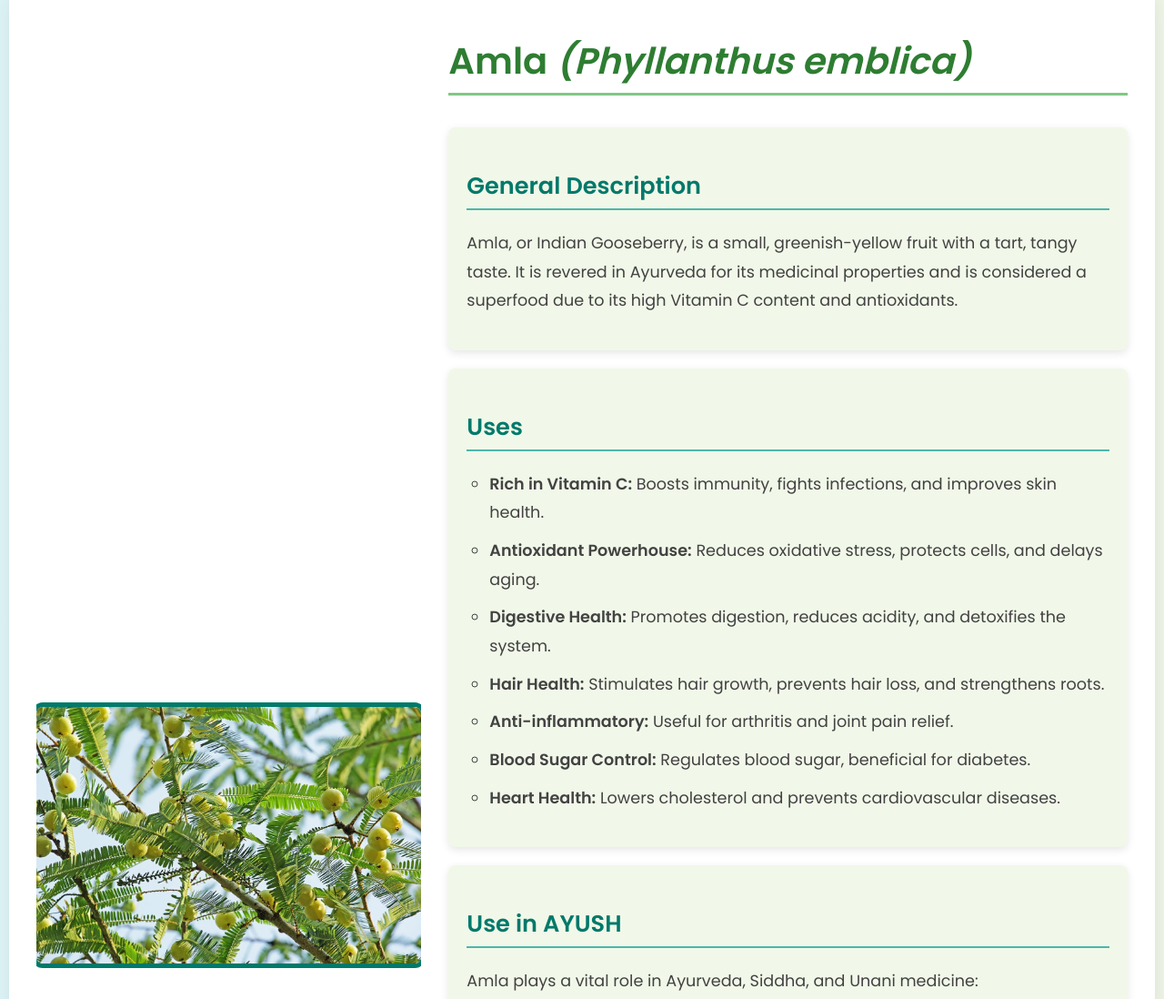
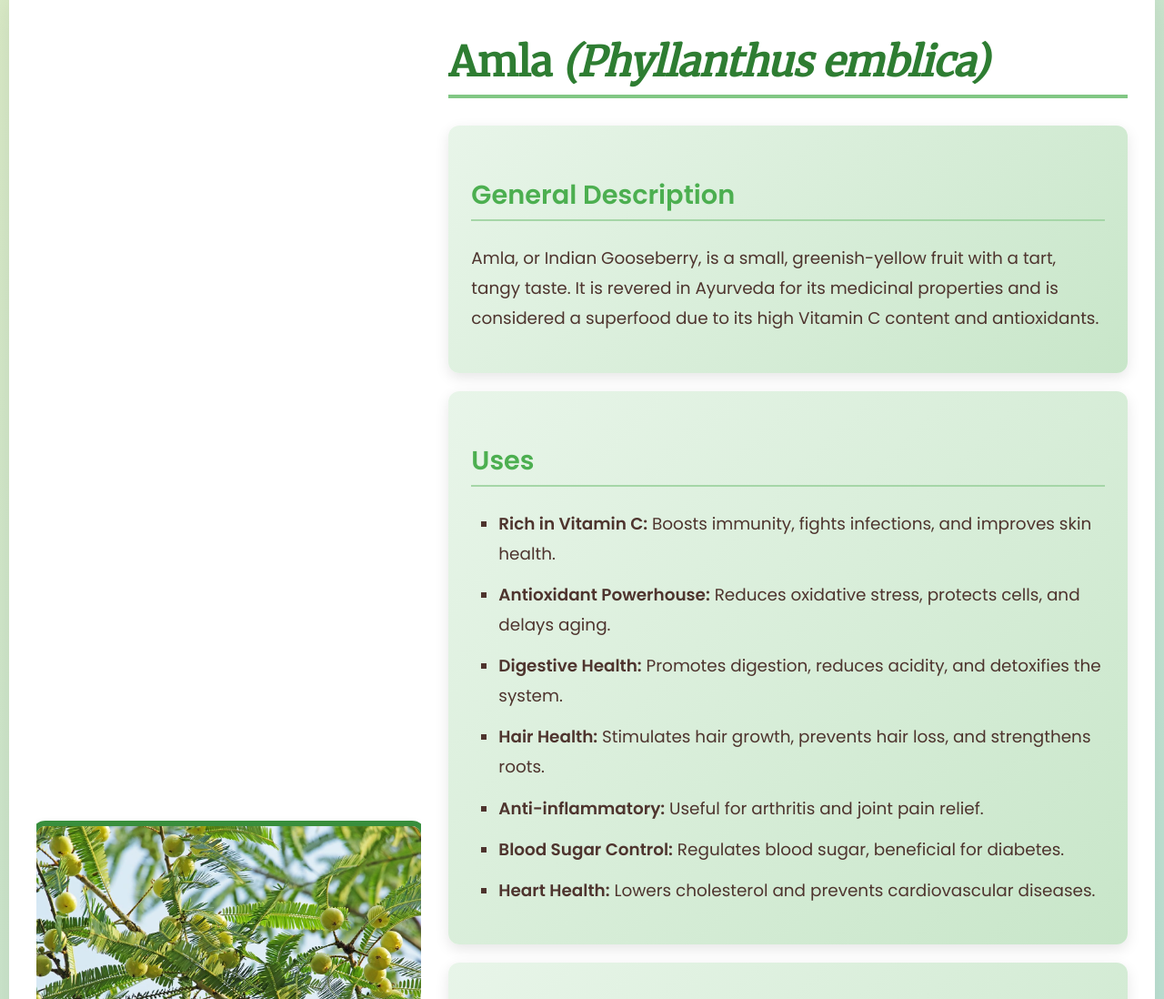
Before and after one commit to Ayushpremrocks/Virtual-Herbal-Garden, a plain HTML site: page amla.html in a window 1280 px wide. Shown: the part 80-1178 px from the top of the page at 91% size. Drawn offline with Linux system fonts and the light colour scheme.

Commit message:
Update third page.css

```diff
--- a/third page.css
+++ b/third page.css
@@ -1,12 +1,16 @@
-@import url('https://fonts.googleapis.com/css2?family=Poppins:wght@300;400;600&display=swap');
-
+@import url('https://fonts.googleapis.com/css2?family=Poppins:wght@300;400;600&family=Merriweather:wght@300;400&display=swap');
 body {
     font-family: 'Poppins', sans-serif;
     margin: 0;
     padding: 0;
-    background: linear-gradient(to right, #e0f7fa, #f1f8e9);
-    color: #333;
+    background: linear-gradient(135deg, #dcedc8, #b2dfdb);
+    color: #1b5e20;
     overflow-x: hidden;
+    transition: background-color 0.6s;
+}
+
+body:hover {
+    background-color: #c8e6c9;
 }
 
 .container {
@@ -14,22 +18,22 @@ body {
     margin: 60px auto;
     padding: 30px;
     background-color: #ffffff;
-    box-shadow: 0 10px 30px rgba(0, 0, 0, 0.1);
-    border-radius: 12px;
+    box-shadow: 0 10px 40px rgba(0, 0, 0, 0.1);
+    border-radius: 16px;
     display: flex;
     flex-wrap: wrap;
     gap: 30px;
-    animation: fadeIn 0.8s ease-in-out;
+    animation: slideIn 1s ease-in-out;
 }
 
-@keyframes fadeIn {
+@keyframes slideIn {
     0% {
         opacity: 0;
-        transform: translateY(30px);
+        transform: translateX(-100px);
     }
     100% {
         opacity: 1;
-        transform: translateY(0);
+        transform: translateX(0);
     }
 }
 
@@ -37,7 +41,7 @@ body {
     flex: 1 1 350px;
     max-width: 450px;
     overflow: hidden;
-    border-radius: 12px;
+    border-radius: 16px;
     display: flex;
     justify-content: center;
     align-items: center;
@@ -47,16 +51,15 @@ body {
 .plant-photo img {
     width: 100%;
     height: auto;
-    display: block;
-    border: 5px solid #00796b;
-    border-radius: 12px;
-    transition: transform 0.6s ease;
-    transform-style: preserve-3d;
-    backface-visibility: hidden;
+    border: 6px solid #388e3c;
+    border-radius: 16px;
+    transition: transform 0.8s ease, box-shadow 0.4s;
+    box-shadow: 0 10px 15px rgba(0, 0, 0, 0.2);
 }
 
 .plant-photo:hover img {
-    transform: rotateY(180deg);
+    transform: scale(1.1) rotateY(180deg);
+    box-shadow: 0 20px 30px rgba(0, 0, 0, 0.3);
 }
 
 .plant-details {
@@ -64,58 +67,69 @@ body {
     display: flex;
     flex-direction: column;
     gap: 20px;
+    animation: fadeUp 0.8s ease-in-out;
+}
+
+@keyframes fadeUp {
+    0% {
+        opacity: 0;
+        transform: translateY(40px);
+    }
+    100% {
+        opacity: 1;
+        transform: translateY(0);
+    }
 }
 
 .plant-details h1 {
-    font-size: 2.5em;
+    font-size: 2.8em;
+    font-family: 'Merriweather', serif;
     color: #2e7d32;
-    position: relative;
-    margin-bottom: 15px;
-    padding-bottom: 5px;
-    border-bottom: 3px solid #81c784;
-    transition: color 0.3s ease;
+    margin-bottom: 10px;
+    border-bottom: 4px solid #81c784;
+    padding-bottom: 8px;
+    transition: color 0.4s ease;
 }
 
 .plant-details h1:hover {
-    color: #388e3c;
+    color: #1b5e20;
 }
 
 .plant-details h2 {
-    font-size: 1.6em;
-    color: #00796b;
-    margin-top: 25px;
-    position: relative;
+    font-size: 1.8em;
+    color: #4caf50;
+    margin-top: 30px;
     padding-bottom: 5px;
-    border-bottom: 2px solid #4db6ac;
+    border-bottom: 2px solid #a5d6a7;
 }
 
 .detail-box {
-    background: #f1f8e9;
-    padding: 20px;
-    border-radius: 8px;
-    box-shadow: 0 3px 10px rgba(0, 0, 0, 0.1);
-    transition: transform 0.3s, background-color 0.3s;
+    background: linear-gradient(135deg, #e8f5e9, #c8e6c9);
+    padding: 25px;
+    border-radius: 12px;
+    box-shadow: 0 5px 15px rgba(0, 0, 0, 0.1);
+    transition: transform 0.4s, background-color 0.4s;
 }
 
 .detail-box:hover {
-    background-color: #e8f5e9;
-    transform: translateY(-5px);
+    background-color: #b2dfdb;
+    transform: translateY(-10px);
 }
 
 .plant-details p,
 .plant-details ul {
-    font-size: 1.1em;
+    font-size: 1.15em;
     line-height: 1.8;
-    color: #424242;
+    color: #4e342e;
 }
 
 .plant-details ul {
-    list-style-type: circle;
-    padding-left: 25px;
+    list-style-type: square;
+    padding-left: 30px;
 }
 
 .plant-details li {
-    margin-bottom: 10px;
+    margin-bottom: 12px;
 }
 
 @media (max-width: 768px) {
@@ -123,4 +137,12 @@ body {
         flex-direction: column;
         padding: 20px;
     }
+
+    .plant-details h1 {
+        font-size: 2.2em;
+    }
+
+    .plant-details h2 {
+        font-size: 1.5em;
+    }
 }
```
